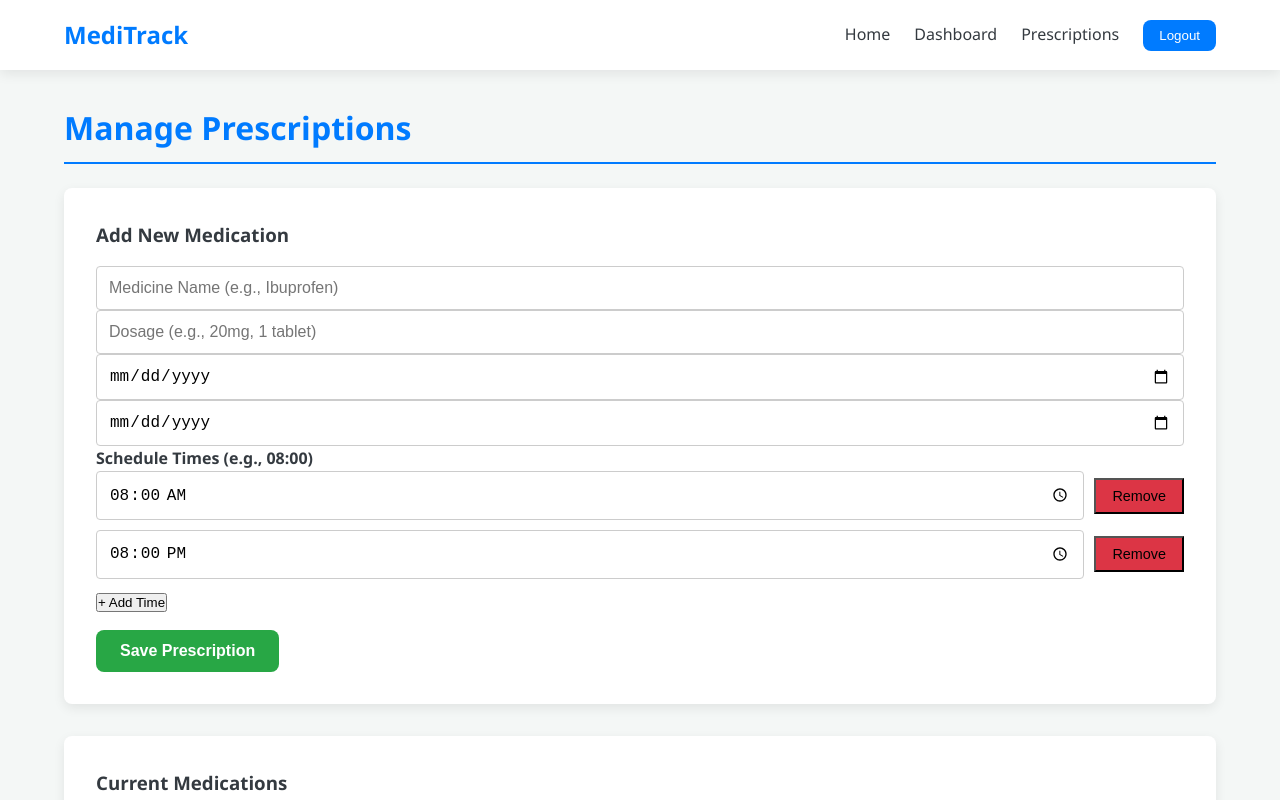
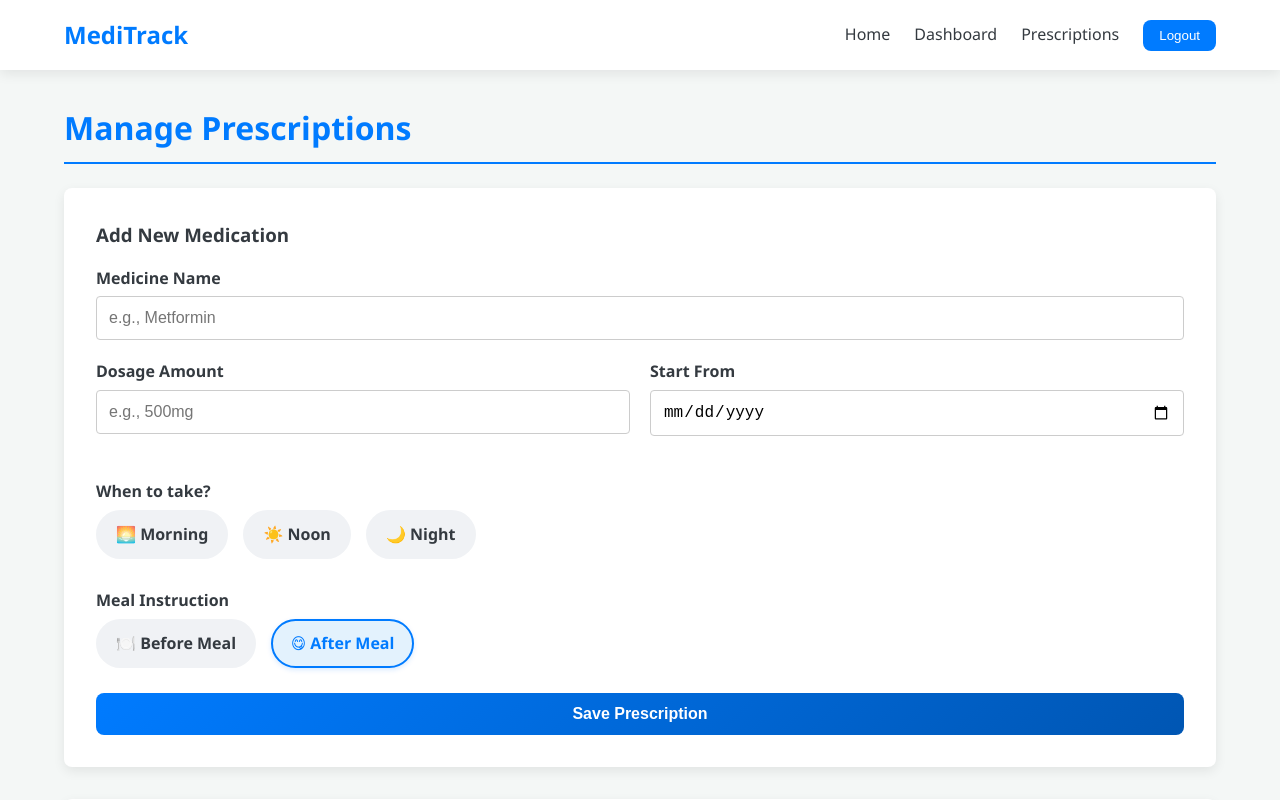
Before and after one commit to 2021331023-TASIN/MediApp, a React (Create React App) app in the folder meditrack-frontend/: page /prescriptions in a window 1280 px wide. Shown: the top 800 px of the page. Built offline with nearby package versions, Linux system fonts and the light colour scheme; sample sign-in values are in the browser's storage.

Commit message:
Modify the backend Precription Data

```diff
--- a/meditrack-frontend/src/App.js
+++ b/meditrack-frontend/src/App.js
@@ -143,6 +143,8 @@ import Home from './components/Home';
 import Register from './components/Register';
 import Login from './components/Login';
 import Prescriptions from './components/Prescriptions';
+
+import './components/Prescriptions.css'; // Import Prescription styles
 import { useAuth } from './context/AuthContext';
 
 // --- UPDATED Dashboard Component for Modern UX ---
@@ -249,6 +251,7 @@ function App() {
             <Route path="/dashboard" element={<ProtectedRoute element={Dashboard} />} />
             <Route path="/prescriptions" element={<ProtectedRoute element={Prescriptions} />} />
 
+
             {/* Fallback for unknown paths */}
             <Route path="*" element={<h1>404 - Page Not Found</h1>} />
           </Routes>
--- /dev/null
+++ b/meditrack-frontend/src/components/Prescriptions.css
@@ -0,0 +1,148 @@
+/* frontend/src/components/Prescriptions.css */
+
+.section-group {
+       margin-top: 1.5rem;
+       margin-bottom: 1.5rem;
+}
+
+.section-label {
+       display: block;
+       font-weight: 600;
+       margin-bottom: 0.8rem;
+       color: #555;
+       font-size: 1rem;
+}
+
+/* Chips Container */
+.checkbox-group,
+.radio-group {
+       display: flex;
+       gap: 15px;
+       flex-wrap: wrap;
+}
+
+/* The Choice Chip */
+.choice-chip {
+       display: flex;
+       align-items: center;
+       gap: 8px;
+       padding: 10px 18px;
+       background-color: #f0f2f5;
+       border: 2px solid transparent;
+       border-radius: 50px;
+       cursor: pointer;
+       transition: all 0.2s ease;
+       font-weight: 500;
+       color: #444;
+       user-select: none;
+}
+
+.choice-chip input {
+       display: none;
+       /* Hide default radio/checkbox */
+}
+
+/* Active State */
+.choice-chip.active {
+       background-color: #e3f2fd;
+       border-color: var(--primary-color);
+       color: var(--primary-color);
+       font-weight: 600;
+       box-shadow: 0 2px 5px rgba(0, 123, 255, 0.15);
+}
+
+.choice-chip:hover {
+       background-color: #e9ecef;
+}
+
+/* General Form Styles */
+.form-group {
+       margin-bottom: 1.2rem;
+}
+
+.form-group label {
+       font-weight: 600;
+       color: #343a40;
+       margin-bottom: 5px;
+       display: block;
+}
+
+.form-grid {
+       display: grid;
+       grid-template-columns: 1fr 1fr;
+       gap: 20px;
+}
+
+.submit-btn {
+       width: 100%;
+       padding: 14px;
+       background-color: var(--primary-color);
+       color: white;
+       border: none;
+       font-size: 1.1rem;
+       font-weight: 600;
+       border-radius: 8px;
+       cursor: pointer;
+       transition: background 0.3s;
+       background: linear-gradient(135deg, var(--primary-color) 0%, #0056b3 100%);
+}
+
+.submit-btn:hover {
+       transform: translateY(-2px);
+       box-shadow: 0 5px 15px rgba(0, 123, 255, 0.3);
+}
+
+/* List Styles */
+.prescription-list {
+       list-style: none;
+       padding: 0;
+}
+
+.prescription-item {
+       display: flex;
+       justify-content: space-between;
+       align-items: center;
+       padding: 15px;
+       border-bottom: 1px solid #eee;
+}
+
+.prescription-item:last-child {
+       border-bottom: none;
+}
+
+.pres-info strong {
+       display: block;
+       font-size: 1.1rem;
+       color: var(--text-dark);
+}
+
+.pres-dosage {
+       color: #666;
+       font-size: 0.95rem;
+}
+
+/* Delete Button */
+.pres-actions {
+       display: flex;
+       align-items: center;
+       gap: 15px;
+}
+
+.delete-btn {
+       background: none;
+       border: none;
+       cursor: pointer;
+       font-size: 1.2rem;
+       padding: 5px;
+       border-radius: 50%;
+       transition: background 0.2s;
+}
+
+.delete-btn:hover {
+       background-color: #ffebee;
+}
+
+.pres-dates {
+       font-size: 0.85rem;
+       color: #999;
+}
--- a/meditrack-frontend/src/components/Prescriptions.js
+++ b/meditrack-frontend/src/components/Prescriptions.js
@@ -1,160 +1,7 @@
-// // frontend/src/components/Prescriptions.js
-
-// import React, { useState, useEffect } from 'react';
-// import { useAuth } from '../context/AuthContext';
-// import { Navigate } from 'react-router-dom';
-
-// const Prescriptions = () => {
-//     const { isAuthenticated, authenticatedRequest, user } = useAuth();
-//     const [prescriptions, setPrescriptions] = useState([]);
-//     const [loading, setLoading] = useState(true);
-//     const [error, setError] = useState(null);
-
-//     // Form states for adding a new prescription
-//     const [medicineName, setMedicineName] = useState('');
-//     const [dosage, setDosage] = useState('');
-//     const [startDate, setStartDate] = useState('');
-//     const [endDate, setEndDate] = useState('');
-//     // Schedule states (simplified for frontend demo)
-//     const [scheduleTimes, setScheduleTimes] = useState(['08:00', '20:00']);
-//     const [formLoading, setFormLoading] = useState(false);
-
-//     // --- Data Fetching ---
-//     const fetchPrescriptions = async () => {
-//         if (!user) return; // Wait for user data
-//         setLoading(true);
-//         try {
-//             const data = await authenticatedRequest('get', '/prescriptions');
-//             setPrescriptions(data);
-//         } catch (err) {
-//             setError(err.toString());
-//         } finally {
-//             setLoading(false);
-//         }
-//     };
-
-//     useEffect(() => {
-//         // If the user is authenticated, fetch their prescriptions
-//         if (isAuthenticated && user) {
-//             fetchPrescriptions();
-//         }
-//     }, [isAuthenticated, user]);
-
-//     if (!isAuthenticated) {
-//         return <Navigate to="/login" replace />;
-//     }
-
-//     // --- Form Handling ---
-//     const handleAddPrescription = async (e) => {
-//         e.preventDefault();
-//         setFormLoading(true);
-//         setError(null);
-
-//         const newPrescription = {
-//             medicineName,
-//             dosage,
-//             startDate,
-//             endDate: endDate || null, // Allow null for ongoing meds
-//             scheduleTimes, // Array of strings (e.g., ['08:00', '16:00'])
-//         };
-
-//         try {
-//             await authenticatedRequest('post', '/prescriptions', newPrescription);
-//             alert('Prescription added successfully!');
-//             // Clear form and refresh list
-//             setMedicineName('');
-//             setDosage('');
-//             setStartDate('');
-//             setEndDate('');
-//             setScheduleTimes(['08:00', '20:00']);
-//             fetchPrescriptions();
-
-//         } catch (err) {
-//             setError(err.toString());
-//         } finally {
-//             setFormLoading(false);
-//         }
-//     };
-
-//     // Simple helper to add/remove schedule times
-//     const handleScheduleChange = (index, value) => {
-//         const newTimes = [...scheduleTimes];
-//         newTimes[index] = value;
-//         setScheduleTimes(newTimes);
-//     };
-
-//     const addScheduleTime = () => setScheduleTimes([...scheduleTimes, '']);
-//     const removeScheduleTime = (index) => {
-//         setScheduleTimes(scheduleTimes.filter((_, i) => i !== index));
-//     };
-
-
-//     // --- Render ---
-//     return (
-//         <div className="container">
-//             <h2>Manage Prescriptions</h2>
-
-//             {/* Add Prescription Form */}
-//             <div className="card add-form">
-//                 <h3>Add New Medication</h3>
-//                 <form onSubmit={handleAddPrescription}>
-//                     {error && <p className="error-message">{error}</p>}
-
-//                     <input type="text" placeholder="Medicine Name (e.g., Ibuprofen)" value={medicineName} onChange={(e) => setMedicineName(e.target.value)} required />
-//                     <input type="text" placeholder="Dosage (e.g., 20mg, 1 tablet)" value={dosage} onChange={(e) => setDosage(e.target.value)} required />
-//                     <input type="date" placeholder="Start Date" value={startDate} onChange={(e) => setStartDate(e.target.value)} required />
-//                     <input type="date" placeholder="End Date (Optional)" value={endDate} onChange={(e) => setEndDate(e.target.value)} />
-
-//                     <h4>Schedule Times (e.g., 08:00)</h4>
-//                     {scheduleTimes.map((time, index) => (
-//                         <div key={index} className="schedule-input-group">
-//                             <input
-//                                 type="time"
-//                                 value={time}
-//                                 onChange={(e) => handleScheduleChange(index, e.target.value)}
-//                                 required
-//                             />
-//                             <button type="button" onClick={() => removeScheduleTime(index)} disabled={scheduleTimes.length === 1}>Remove</button>
-//                         </div>
-//                     ))}
-//                     <button type="button" onClick={addScheduleTime}>+ Add Time</button>
-
-//                     <button type="submit" disabled={formLoading}>
-//                         {formLoading ? 'Adding...' : 'Save Prescription'}
-//                     </button>
-//                 </form>
-//             </div>
-
-//             {/* View Existing Prescriptions */}
-//             <div className="card list-view">
-//                 <h3>Current Medications</h3>
-//                 {loading && <p>Loading prescriptions...</p>}
-//                 {!loading && prescriptions.length === 0 && <p>No active prescriptions found. Add one above!</p>}
-
-//                 {!loading && prescriptions.length > 0 && (
-//                     <ul>
-//                         {prescriptions.map(p => (
-//                             <li key={p.prescription_id}>
-//                                 <strong>{p.name}</strong> - {p.dosage}
-//                                 <span> (Start: {p.start_date})</span>
-//                             </li>
-//                         ))}
-//                     </ul>
-//                 )}
-//             </div>
-//         </div>
-//     );
-// };
-
-// export default Prescriptions;
-
-
-
-// frontend/src/components/Prescriptions.js
-
 import React, { useState, useEffect } from 'react';
 import { useAuth } from '../context/AuthContext';
 import { Navigate } from 'react-router-dom';
+import './Prescriptions.css'; // Assuming you might want specific styles, though we'll use inline or App.css for now
 
 const Prescriptions = () => {
     const { isAuthenticated, authenticatedRequest, user } = useAuth();
@@ -162,18 +9,24 @@ const Prescriptions = () => {
     const [loading, setLoading] = useState(true);
     const [error, setError] = useState(null);
 
-    // Form states for adding a new prescription
+    // Form states
     const [medicineName, setMedicineName] = useState('');
-    const [dosage, setDosage] = useState('');
+    const [dosageAmount, setDosageAmount] = useState(''); // e.g. "10mg"
     const [startDate, setStartDate] = useState('');
     const [endDate, setEndDate] = useState('');
-    // Schedule states (simplified for frontend demo)
-    const [scheduleTimes, setScheduleTimes] = useState(['08:00', '20:00']);
+
+    // New specific states
+    const [selectedTimes, setSelectedTimes] = useState({
+        morning: false,
+        noon: false,
+        night: false
+    });
+    const [mealTiming, setMealTiming] = useState('after'); // 'before' or 'after'
     const [formLoading, setFormLoading] = useState(false);
 
     // --- Data Fetching ---
-    const fetchPrescriptions = async () => {
-        if (!user) return; // Wait for user data
+    const fetchPrescriptions = React.useCallback(async () => {
+        if (!user) return;
         setLoading(true);
         try {
             const data = await authenticatedRequest('get', '/prescriptions');
@@ -183,42 +36,68 @@ const Prescriptions = () => {
         } finally {
             setLoading(false);
         }
-    };
+    }, [user, authenticatedRequest]);
 
     useEffect(() => {
-        // If the user is authenticated, fetch their prescriptions
         if (isAuthenticated && user) {
             fetchPrescriptions();
         }
-    }, [isAuthenticated, user]);
+    }, [isAuthenticated, user, fetchPrescriptions]);
 
     if (!isAuthenticated) {
         return <Navigate to="/login" replace />;
     }
 
     // --- Form Handling ---
+    const handleTimeChange = (time) => {
+        setSelectedTimes(prev => ({
+            ...prev,
+            [time]: !prev[time]
+        }));
+    };
+
     const handleAddPrescription = async (e) => {
         e.preventDefault();
         setFormLoading(true);
         setError(null);
 
+        // 1. Construct Schedule Times Array
+        const scheduleTimes = [];
+        if (selectedTimes.morning) scheduleTimes.push('08:00');
+        if (selectedTimes.noon) scheduleTimes.push('13:00');
+        if (selectedTimes.night) scheduleTimes.push('21:00');
+
+        if (scheduleTimes.length === 0) {
+            setError("Please select at least one time (Morning, Noon, or Night).");
+            setFormLoading(false);
+            return;
+        }
+
+        // 2. Construct Combined Dosage String
+        // Format: "10mg - After Meal"
+        const mealText = mealTiming === 'before' ? 'Before Meal' : 'After Meal';
+        const finalDosage = `${dosageAmount} - ${mealText}`;
+
         const newPrescription = {
             medicineName,
-            dosage,
+            dosage: finalDosage,
             startDate,
-            endDate: endDate || null, // Allow null for ongoing meds
-            scheduleTimes, // Array of strings (e.g., ['08:00', '16:00'])
+            endDate: endDate || null,
+            scheduleTimes,
         };
 
         try {
             await authenticatedRequest('post', '/prescriptions', newPrescription);
             alert('Prescription added successfully!');
-            // Clear form and refresh list
+
+            // Reset Form
             setMedicineName('');
-            setDosage('');
+            setDosageAmount('');
             setStartDate('');
             setEndDate('');
-            setScheduleTimes(['08:00', '20:00']);
+            setSelectedTimes({ morning: false, noon: false, night: false });
+            setMealTiming('after');
+
             fetchPrescriptions();
 
         } catch (err) {
@@ -228,18 +107,18 @@ const Prescriptions = () => {
         }
     };
 
-    // Simple helper to add/remove schedule times
-    const handleScheduleChange = (index, value) => {
-        const newTimes = [...scheduleTimes];
-        newTimes[index] = value;
-        setScheduleTimes(newTimes);
+    // --- Delete Handling ---
+    const handleDelete = async (id) => {
+        if (!window.confirm("Are you sure you want to delete this prescription?")) return;
+
+        try {
+            await authenticatedRequest('delete', `/prescriptions/${id}`);
+            // Optimistic update or refetch
+            setPrescriptions(prev => prev.filter(p => p.prescription_id !== id));
+        } catch (err) {
+            alert("Failed to delete: " + err.toString());
+        }
     };
-
-    const addScheduleTime = () => setScheduleTimes([...scheduleTimes, '']);
-    const removeScheduleTime = (index) => {
-        setScheduleTimes(scheduleTimes.filter((_, i) => i !== index));
-    };
-
 
     // --- Render ---
     return (
@@ -252,27 +131,97 @@ const Prescriptions = () => {
                 <form onSubmit={handleAddPrescription}>
                     {error && <p className="error-message">{error}</p>}
 
-                    <input type="text" placeholder="Medicine Name (e.g., Ibuprofen)" value={medicineName} onChange={(e) => setMedicineName(e.target.value)} required />
-                    <input type="text" placeholder="Dosage (e.g., 20mg, 1 tablet)" value={dosage} onChange={(e) => setDosage(e.target.value)} required />
-                    <input type="date" placeholder="Start Date" value={startDate} onChange={(e) => setStartDate(e.target.value)} required />
-                    <input type="date" placeholder="End Date (Optional)" value={endDate} onChange={(e) => setEndDate(e.target.value)} />
+                    <div className="form-group">
+                        <label>Medicine Name</label>
+                        <input
+                            type="text"
+                            placeholder="e.g., Metformin"
+                            value={medicineName}
+                            onChange={(e) => setMedicineName(e.target.value)}
+                            required
+                        />
+                    </div>
 
-                    <h4>Schedule Times (e.g., 08:00)</h4>
-                    {scheduleTimes.map((time, index) => (
-                        <div key={index} className="schedule-input-group">
+                    <div className="form-grid">
+                        <div className="form-group">
+                            <label>Dosage Amount</label>
                             <input
-                                type="time"
-                                value={time}
-                                onChange={(e) => handleScheduleChange(index, e.target.value)}
+                                type="text"
+                                placeholder="e.g., 500mg"
+                                value={dosageAmount}
+                                onChange={(e) => setDosageAmount(e.target.value)}
                                 required
                             />
-                            <button type="button" onClick={() => removeScheduleTime(index)} disabled={scheduleTimes.length === 1}>Remove</button>
                         </div>
-                    ))}
-                    <button type="button" onClick={addScheduleTime}>+ Add Time</button>
+                        <div className="form-group">
+                            <label>Start From</label>
+                            <input
+                                type="date"
+                                value={startDate}
+                                onChange={(e) => setStartDate(e.target.value)}
+                                required
+                            />
+                        </div>
+                    </div>
 
-                    <button type="submit" disabled={formLoading}>
-                        {formLoading ? 'Adding...' : 'Save Prescription'}
+                    <div className="form-group section-group">
+                        <label className="section-label">When to take?</label>
+                        <div className="checkbox-group">
+                            <label className={`choice-chip ${selectedTimes.morning ? 'active' : ''}`}>
+                                <input
+                                    type="checkbox"
+                                    checked={selectedTimes.morning}
+                                    onChange={() => handleTimeChange('morning')}
+                                />
+                                🌅 Morning
+                            </label>
+                            <label className={`choice-chip ${selectedTimes.noon ? 'active' : ''}`}>
+                                <input
+                                    type="checkbox"
+                                    checked={selectedTimes.noon}
+                                    onChange={() => handleTimeChange('noon')}
+                                />
+                                ☀️ Noon
+                            </label>
+                            <label className={`choice-chip ${selectedTimes.night ? 'active' : ''}`}>
+                                <input
+                                    type="checkbox"
+                                    checked={selectedTimes.night}
+                                    onChange={() => handleTimeChange('night')}
+                                />
+                                🌙 Night
+                            </label>
+                        </div>
+                    </div>
+
+                    <div className="form-group section-group">
+                        <label className="section-label">Meal Instruction</label>
+                        <div className="radio-group">
+                            <label className={`choice-chip ${mealTiming === 'before' ? 'active' : ''}`}>
+                                <input
+                                    type="radio"
+                                    name="mealTiming"
+                                    value="before"
+                                    checked={mealTiming === 'before'}
+                                    onChange={(e) => setMealTiming(e.target.value)}
+                                />
+                                🍽️ Before Meal
+                            </label>
+                            <label className={`choice-chip ${mealTiming === 'after' ? 'active' : ''}`}>
+                                <input
+                                    type="radio"
+                                    name="mealTiming"
+                                    value="after"
+                                    checked={mealTiming === 'after'}
+                                    onChange={(e) => setMealTiming(e.target.value)}
+                                />
+                                😋 After Meal
+                            </label>
+                        </div>
+                    </div>
+
+                    <button type="submit" className="submit-btn" disabled={formLoading}>
+                        {formLoading ? 'Saving...' : 'Save Prescription'}
                     </button>
                 </form>
             </div>
@@ -281,19 +230,35 @@ const Prescriptions = () => {
             <div className="card list-view">
                 <h3>Current Medications</h3>
                 {loading && <p>Loading prescriptions...</p>}
-                {!loading && prescriptions.length === 0 && <p>No active prescriptions found. Add one above!</p>}
+                {!loading && prescriptions.length === 0 && <p>No active prescriptions found.</p>}
 
                 {!loading && prescriptions.length > 0 && (
-                    <ul>
+                    <ul className="prescription-list">
                         {prescriptions.map(p => (
-                            <li key={p.prescription_id}>
-                                <strong>{p.name}</strong> - {p.dosage}
-                                <span> (Start: {p.start_date})</span>
+                            <li key={p.prescription_id} className="prescription-item">
+                                <div className="pres-info">
+                                    <strong>{p.name}</strong>
+                                    <span className="pres-dosage">{p.dosage}</span>
+                                </div>
+                                <div className="pres-actions">
+                                    <div className="pres-dates">
+                                        Start: {new Date(p.start_date).toLocaleDateString()}
+                                    </div>
+                                    <button
+                                        className="delete-btn"
+                                        onClick={() => handleDelete(p.prescription_id)}
+                                        title="Delete Prescription"
+                                    >
+                                        🗑️
+                                    </button>
+                                </div>
                             </li>
                         ))}
                     </ul>
                 )}
             </div>
+
+
         </div>
     );
 };
```
Also changed, not shown: 2 other files (tests, documents, lock files or other folders).
